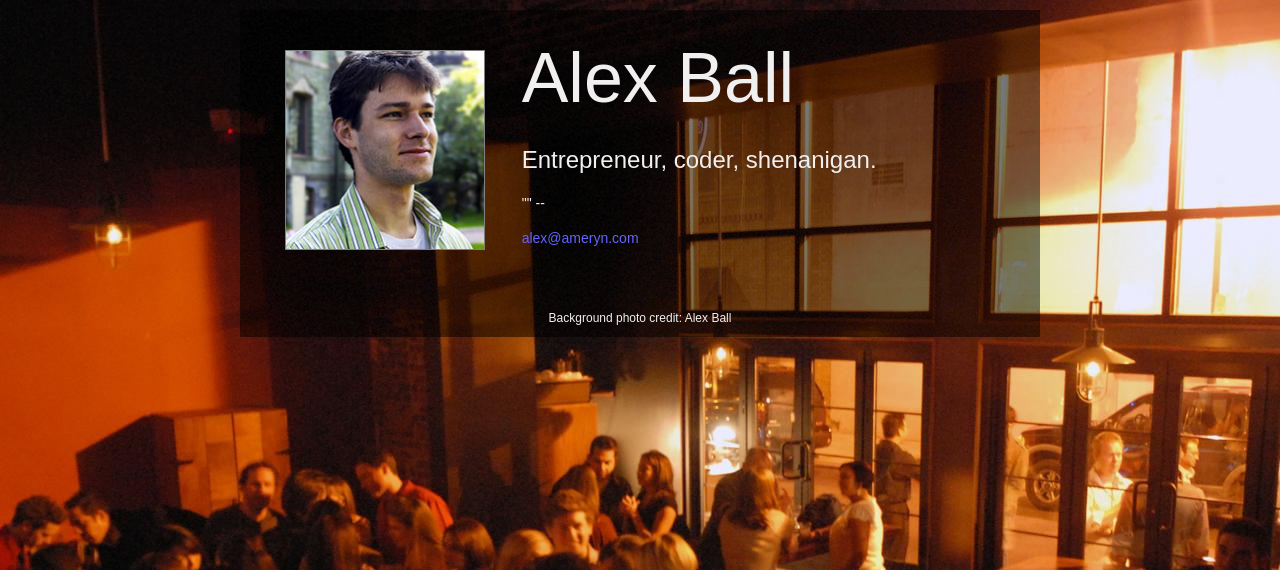
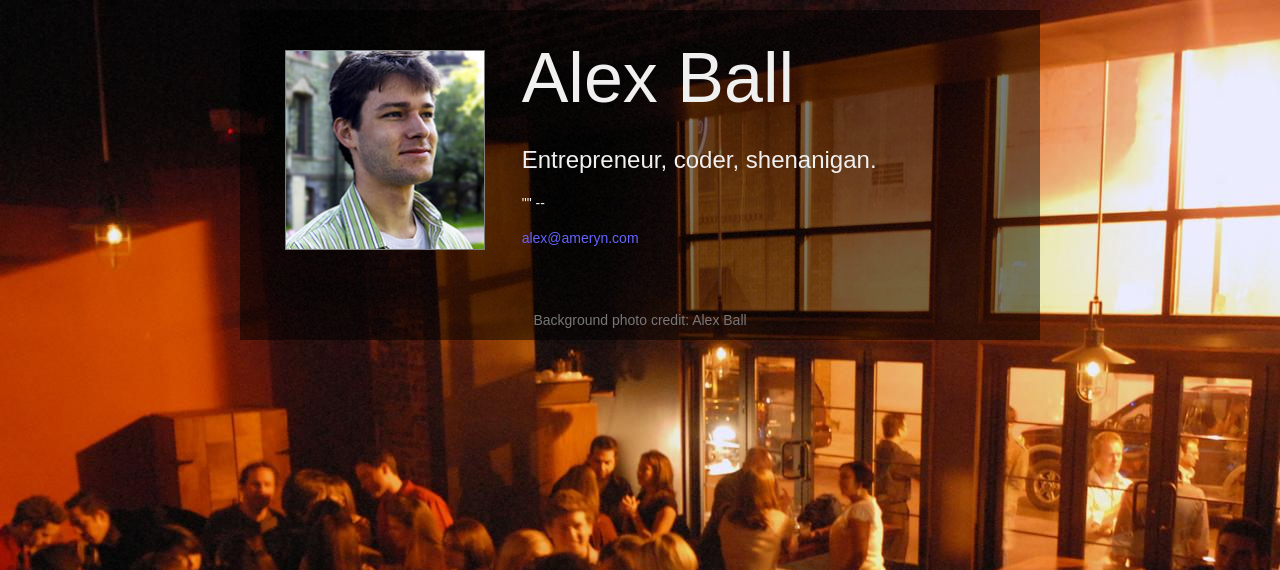
Before and after one commit to broxeph/djangalex, a Django app: template home/templates/home/index.html in a window 1280 px wide. Shown: the top 570 px of the page. Run offline with Django 3.2, Linux system fonts and the light colour scheme; the template is opened without the code that fills it, so the values that code supplies are empty; some libraries are stand-ins or nearby versions.

Commit message:
Homepage footnote text-muted tweak; auto-magic deploy migration

```diff
--- a/djangalex/static/home/home.css
+++ b/djangalex/static/home/home.css
@@ -90,6 +90,5 @@
 
 .footnote {
     text-align: center;
-    font-size: 12px;
     padding-top: 10px;
 }
--- a/home/templates/home/index.html
+++ b/home/templates/home/index.html
@@ -46,7 +46,7 @@
             {% endfor %}
         {% endif %}
     </div>
-    <div class="footnote">
+    <div class="footnote text-muted">
         Background photo credit: Alex Ball
     </div>
 </div>
```
Also changed, not shown: README.md.
